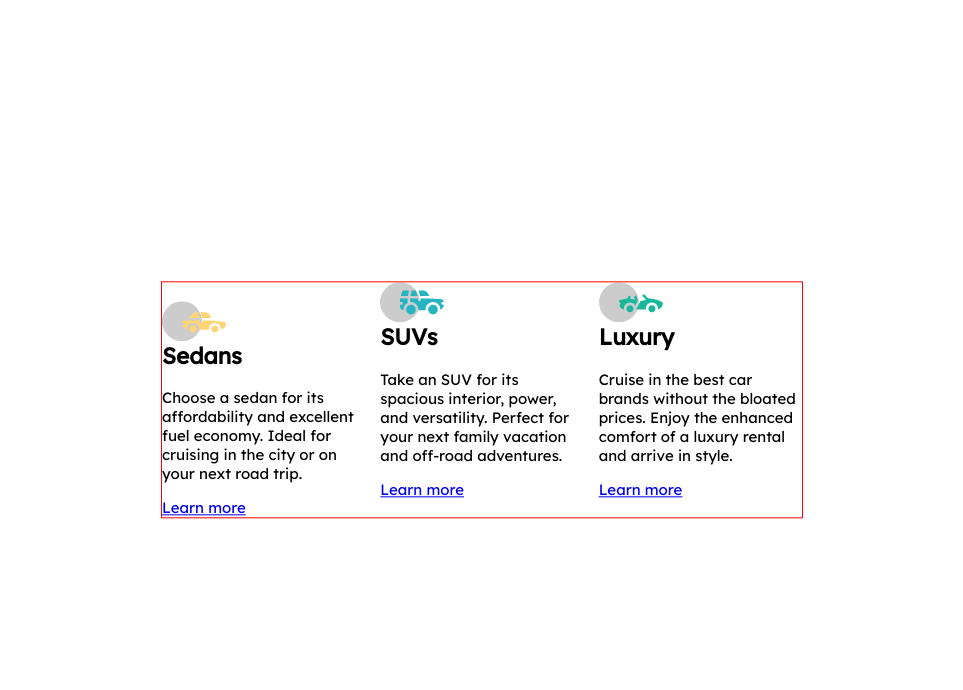
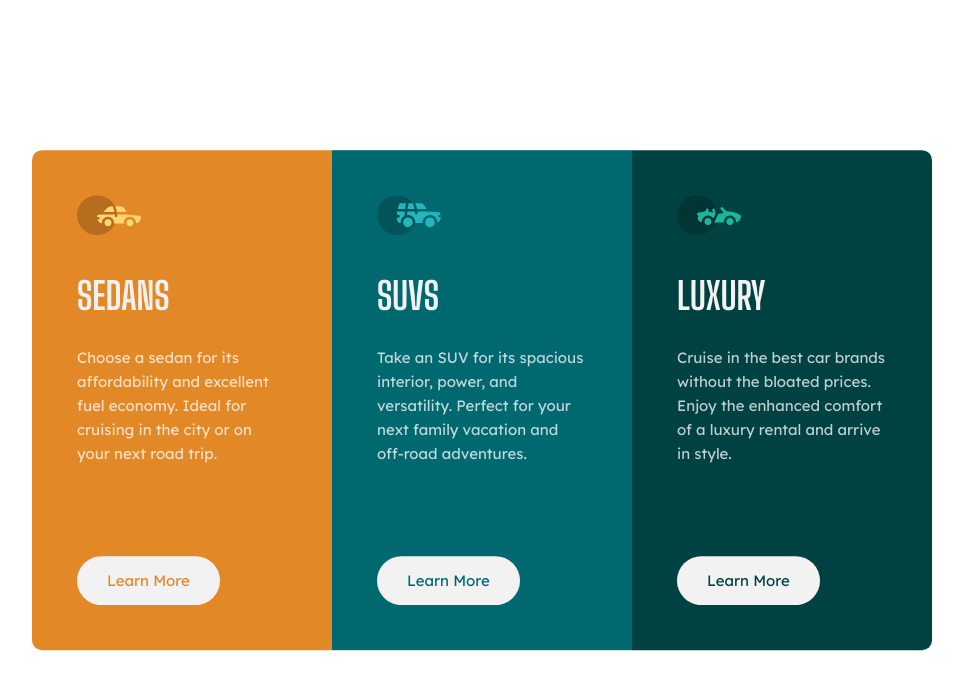
Before and after one commit to DavidPokrajac/3-column-preview-card-component, a plain HTML site: page index.html in a window 1280 px wide. Shown: the whole page, without its empty margins (158-1121 px from the left). Drawn offline with nearby package versions, Linux system fonts and the light colour scheme; files that its build step writes are made by us from their sources.

Commit message:
Added final styles

```diff
--- a/styles.scss
+++ b/styles.scss
@@ -15,6 +15,19 @@ $suvIcon: url('./images/icon-suvs.svg');
     height: 40px;
     background-repeat: no-repeat;
     background-size: cover;
+    margin-bottom: 1em;
+}
+
+@mixin column-body {
+    color: $transparentWhite;
+}
+
+@mixin link-styles {
+    background: $veryLightGray;
+    text-decoration: none;
+    padding: 1em 2em;
+    border-radius: 25px;
+    text-transform: capitalize;
 }
 
 *,
@@ -32,29 +45,98 @@ body {
 }
 
 main {
-    max-width: 720px;
-    outline: 1px solid red;
+    width: 900px;
     column-count: 3;
+    column-gap: 0;
     position: absolute;
     top: 50%;
     left: 50%;
     transform: translate(-50%, -50%);
+    border-radius: 10px;
 }
 
-.column-title.first::before,
-.column-title.second::before,
-.column-title.third::before {
-    @include car-icon;
+section {
+    @include column-body;
+    padding: 3em 3.1em 4em 3em;
+    .column-description {
+        line-height: 1.6em;
+        padding-bottom: 6em;
+    }
+    a {
+        @include link-styles;
+    }
 }
 
-.column-title.first::before {
-    background-image: $sedanIcon;
+section:first-of-type {
+    background: $brightOrange;
+    border-top-left-radius: inherit;
+    border-bottom-left-radius: inherit;
+    a {
+        color: $brightOrange;
+    }
 }
 
-.column-title.second::before {
-    background-image: $suvIcon;
+section:nth-of-type(2) {
+    background: $darkCyan;
+    a {
+        color: $darkCyan;
+    }
 }
 
-.column-title.third::before {
-    background-image: $luxuryIcon;
+section:last-of-type {
+    background: $veryDarkCyan;
+    border-top-right-radius: inherit;
+    border-bottom-right-radius: inherit;
+    a {
+        color: $veryDarkCyan;
+    }
 }
+
+.column-title {
+    font-family: 'Big Shoulders Display', sans-serif;
+    margin: 0 0 0.75em 0;
+    text-transform: uppercase;
+    font-size: 2.5rem;
+    color: $veryLightGray;
+    &::before {
+        @include car-icon;
+    }
+    &.first::before {
+        background-image: $sedanIcon;
+    }
+    &.second::before {
+        background-image: $suvIcon;
+    }
+    &.third::before {
+        background-image: $luxuryIcon;
+    }
+}
+
+@media (max-width: 375px) {
+    main {
+        column-count: 1;
+        width: 90%;
+        top: 2%;
+        transform: translateX(-50%);
+        border-radius: initial;
+    }
+
+    section {
+        &:first-of-type {
+            border-radius: 10px 10px 0 0;
+        }
+        &:last-of-type {
+            border-radius: 0 0 10px 10px;
+        }
+        .column-description {
+            padding-bottom: 1.5em;
+        }
+    }
+
+    .column-title {
+        margin: 0 0 0.5em 0;
+        &::before {
+            margin-bottom: 0.75em;
+        }
+    }
+}
```
